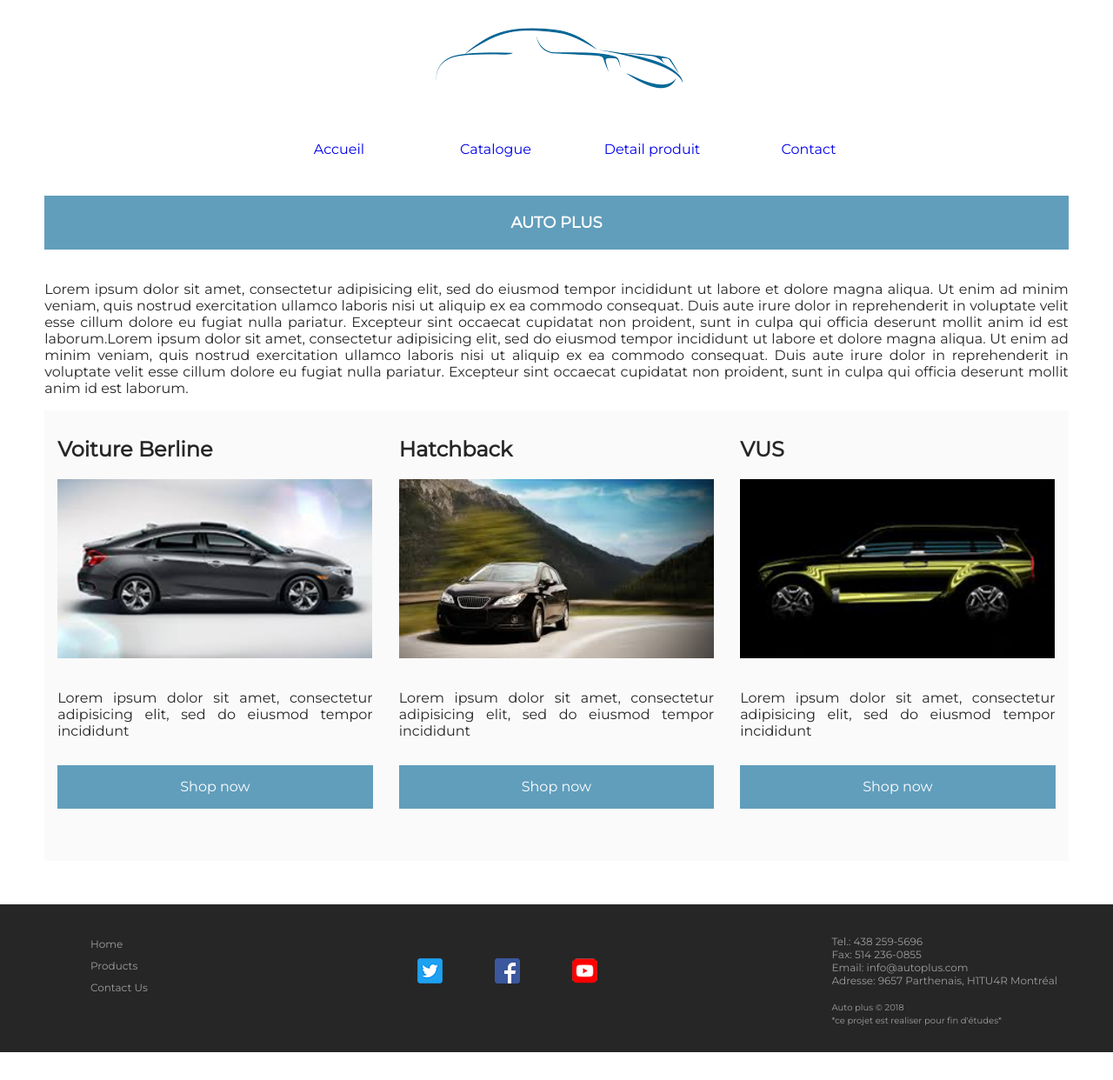
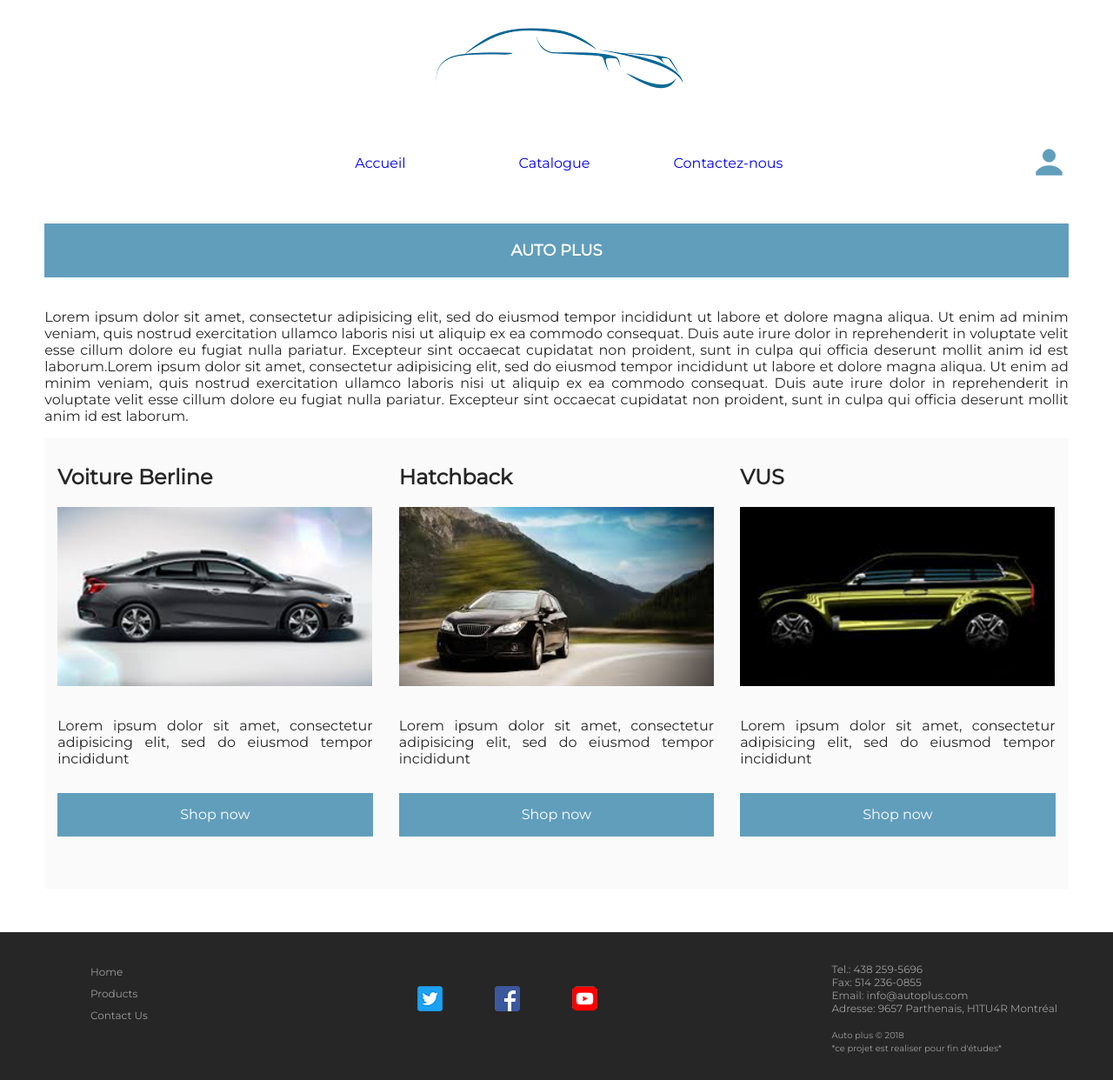
Before and after one commit to cplesca/TP_php, a PHP site: page /index.php in a window 1280 px wide. Shown: the whole page at 87% size. Before the commit the page ends 1210 px from the top, so only its background shows below. Run offline with PHP 8.4, Linux system fonts and the light colour scheme.

Commit message:
Menu changement

```diff
--- a/style/main.css
+++ b/style/main.css
@@ -50,29 +50,35 @@ header{
 	text-align:center;
 	padding-top:20px;
 	padding-bottom: 20px;
+	margin: 0 4% 0 4%;
 }
 
-header img:hover{
+#logo:hover{
 	-webkit-transform: rotate(-10deg);
 	 -ms-transform: rotate(-10deg);
 	 transform: rotate(-10deg);
 }
 
+#wrapmenu{
+	width: 100%;
+    display: flex;
+    justify-content: space-between;
+    align-items: center;
+	margin-top: 20px;
+}
 #main-menu{
-	padding-top:20px;
+	margin:auto;
 }
 
 #main-menu ul{
-	width:760px;
-	margin: 0 auto;
 	overflow:hidden;
+}
 
+#main-menu li{
+	width: 200px;
+	float:left;
 }
-#main-menu li{
-	float:left;
-	width: 25%;
 
-}
 #main-menu ul li a{
 	width:100%;
 	height:100%;
@@ -81,6 +87,7 @@ header img:hover{
 	padding:10px 10px;
 	border-bottom: 2px solid #fff;
 }
+
 #main-menu a:hover{
 	color:#619ebc !important;
 	border-bottom: 2px solid #619ebc;
--- a/views/menu.php
+++ b/views/menu.php
@@ -2,6 +2,7 @@
 require_once (dirname(__FILE__) . '/../defines.php');
 ?>
 
+<div id="wrapmenu">
     <nav id="main-menu">
         <ul>
             <li>
@@ -11,10 +12,11 @@ require_once (dirname(__FILE__) . '/../defines.php');
                 <a class="catalogue" href="catalogue.php" >Catalogue</a>
             </li>
             <li>
-            <a class="detail-produit" href="detailproduit.php" >Detail produit</a>
-        </li>
-        <li>
-            <a class="contact" href="contact.php" >Contact</a>
+                <a class="contact" href="contact.php" >Contactez-nous</a>
             </li>
         </ul>
     </nav>
+    <div>
+        <a href="login.php" id="logo"><img src="images/loginicon.png" alt="login icon"/></a>
+    </div>
+</div>
--- a/views/page_top.php
+++ b/views/page_top.php
@@ -20,7 +20,8 @@ require_once (dirname(__FILE__) . '/../defines.php');
 </head>
 <body>
 
+
 <header>
-    <img src="images/logo.png" alt="logo de l'entreprise" >
+    <img id="logo" src="images/logo.png" alt="logo de l'entreprise" >
     <?php require('menu.php'); ?>
 </header>
```
Also changed, not shown: login.php (+9 -26 lines), images/loginicon.png (added). Lines whose indentation alone changed are shown as unchanged.
